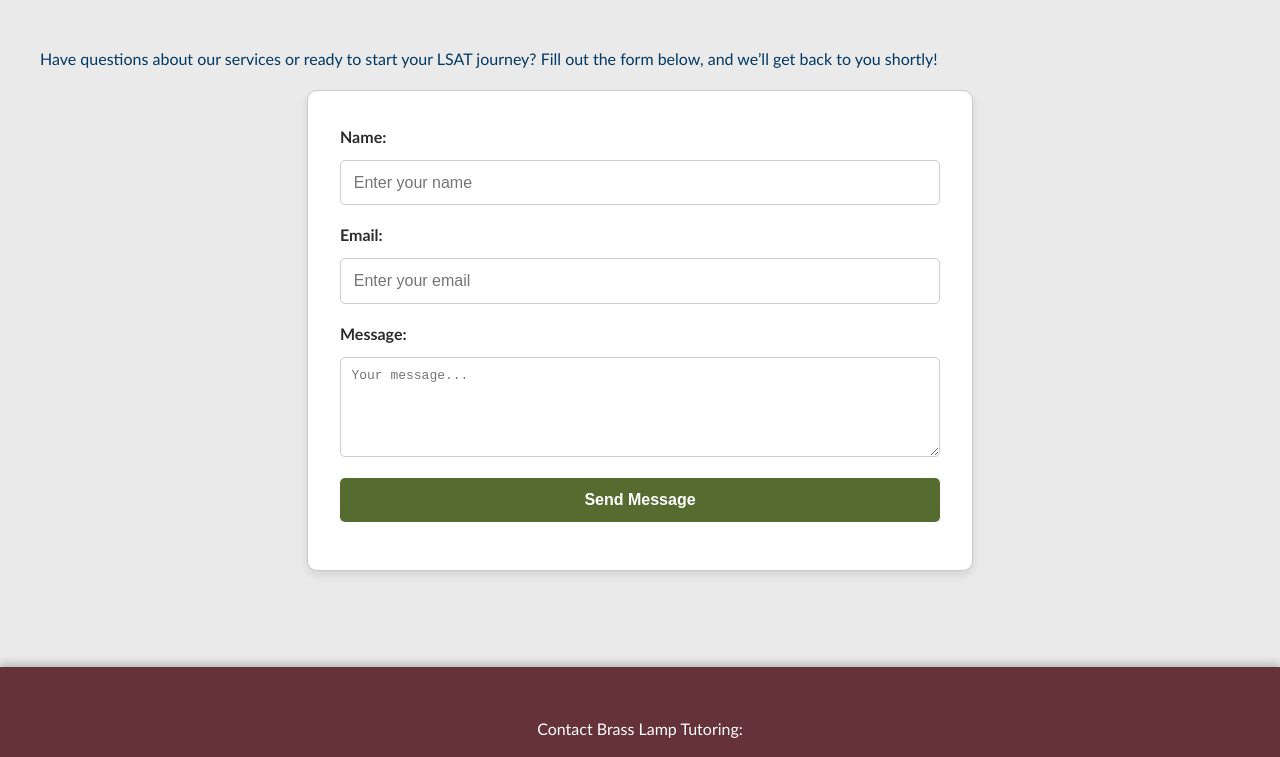
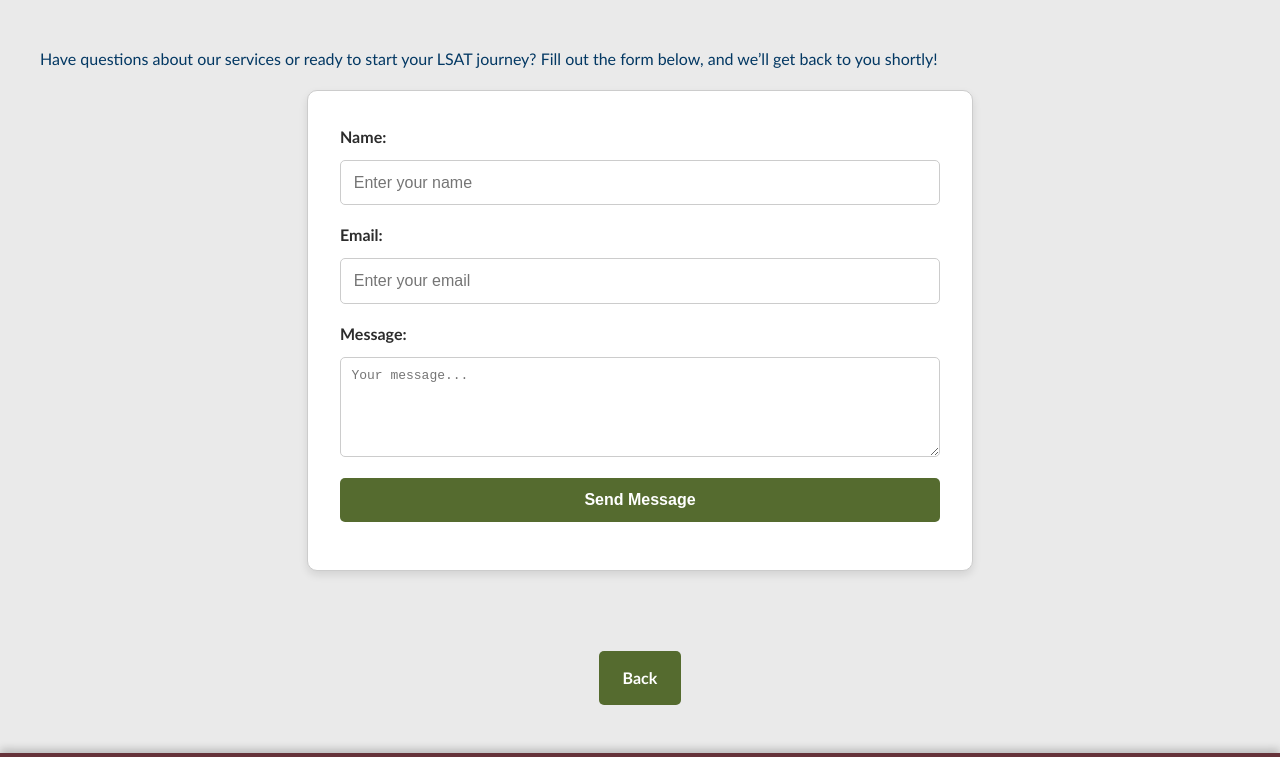
Before and after one commit to mina-pi/IMM-Prior-Learning-ABS, a plain HTML site: page IMM_120_Final/contact.html in a window 1280 px wide. Shown: the part 153-910 px from the top of the page. Drawn offline with Linux system fonts and the light colour scheme.

Commit message:
Update contact.html

```diff
--- a/IMM_120_Final/contact.html
+++ b/IMM_120_Final/contact.html
@@ -30,6 +30,11 @@
         </form>
     </main>
 
+    <!-- return button -->
+    <div class="return-home">
+        <a href="index.html" class="home-button">Back</a>
+    </div>
+
     <!-- footer-->
     <footer>
         <p>Contact Brass Lamp Tutoring:</p>
```
